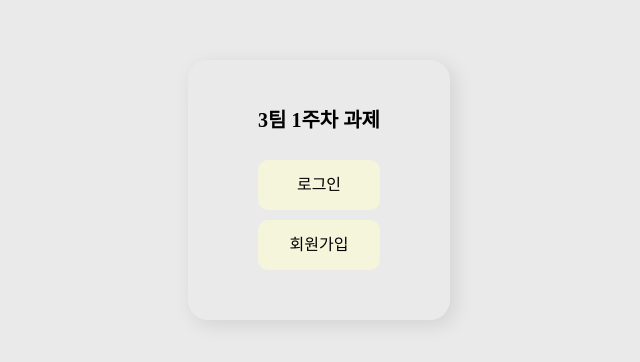
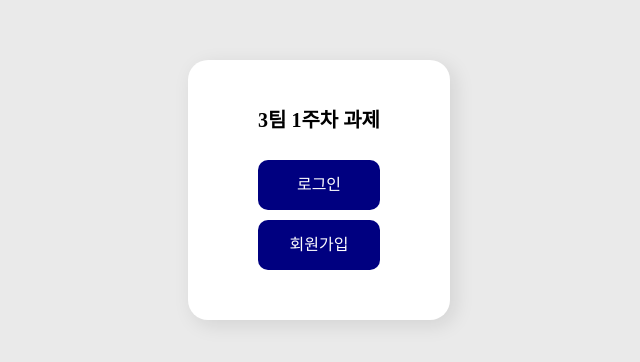
Before and after one commit to wanted-pre-onboarding-11th-team3/pre-onboarding-11th-1-3, a React (Create React App) app: page / in a window 1280 px wide. Shown: the part 210-572 px from the top of the page, without its empty margins (321-961 px from the left). Built offline with nearby package versions, Linux system fonts and the light colour scheme.

Commit message:
Refactor: RedirectRouter 리팩토링

```diff
--- a/src/App.tsx
+++ b/src/App.tsx
@@ -1,11 +1,13 @@
 import React from 'react';
 import GlobalStyle from './GlobalStyle';
 import { Outlet } from 'react-router-dom';
+// import RedirectRoute from 'routes/RedirectRoute';
 
 function App() {
   return (
     <>
       <GlobalStyle />
+      {/* <RedirectRoute /> */}
       <Outlet />
     </>
   );
--- a/src/components/todo/TodoHeader.tsx
+++ b/src/components/todo/TodoHeader.tsx
@@ -6,7 +6,7 @@ const TodoHeader = () => {
 
   const handleLogout = () => {
     window.localStorage.clear();
-    navigate('/signin');
+    navigate('/');
   };
 
   return (
--- a/src/pages/Home.tsx
+++ b/src/pages/Home.tsx
@@ -21,6 +21,7 @@ const HomeStyle = styled.section`
   display: flex;
   flex-direction: column;
   gap: 10px;
+  background-color: #fff;
   h1 {
     margin-bottom: 20px;
     font-weight: bold;
@@ -30,7 +31,8 @@ const HomeStyle = styled.section`
   a {
     width: 100%;
     line-height: 50px;
-    background-color: beige;
+    background-color: navy;
+    color: #fff;
     text-align: center;
     border-radius: 10px;
   }
--- a/src/routes/router.tsx
+++ b/src/routes/router.tsx
@@ -1,12 +1,14 @@
 import React from 'react';
-import { createBrowserRouter } from 'react-router-dom';
+import { Navigate, createBrowserRouter } from 'react-router-dom';
 import App from '../App';
 import NotFound from '../pages/NotFound';
 import Login from '../pages/Login';
 import Signup from '../pages/Signup';
 import Home from '../pages/Home';
 import Todo from 'pages/Todo';
+import { getLocalStorage } from 'utils/storage';
 
+const token = getLocalStorage('accessToken');
 const router = createBrowserRouter([
   {
     path: '/',
@@ -16,11 +18,14 @@ const router = createBrowserRouter([
       {
         index: true,
         path: '/',
-        element: <Home />,
+        element: token ? <Navigate to="/todo" /> : <Home />,
       },
-      { path: '/signin', element: <Login /> },
-      { path: '/signup', element: <Signup /> },
-      { path: '/todo', element: <Todo /> },
+      { path: '/signin', element: token ? <Navigate to="/todo" /> : <Login /> },
+      {
+        path: '/signup',
+        element: token ? <Navigate to="/todo" /> : <Signup />,
+      },
+      { path: '/todo', element: !token ? <Navigate to="/signin" /> : <Todo /> },
     ],
   },
 ]);
```
